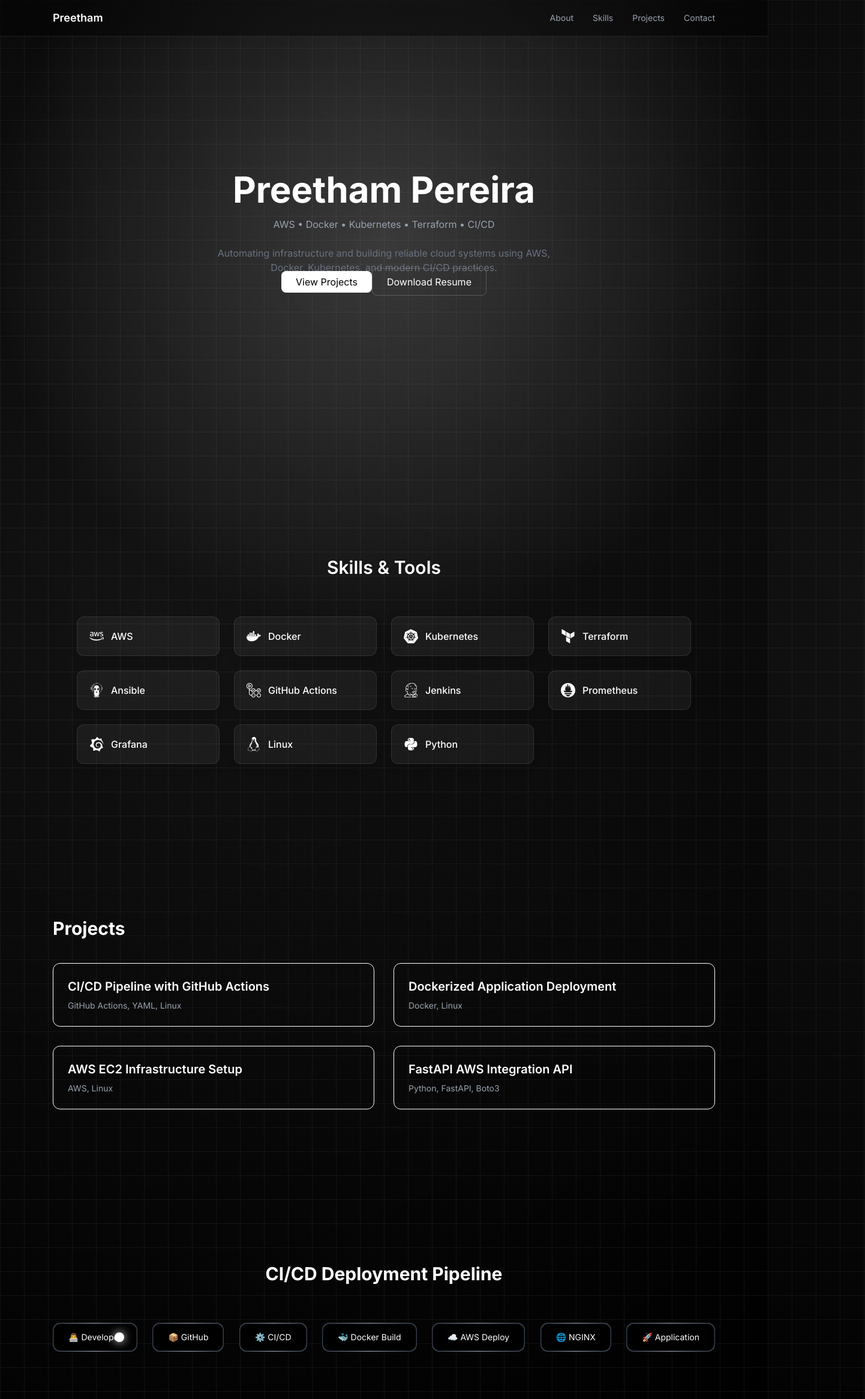
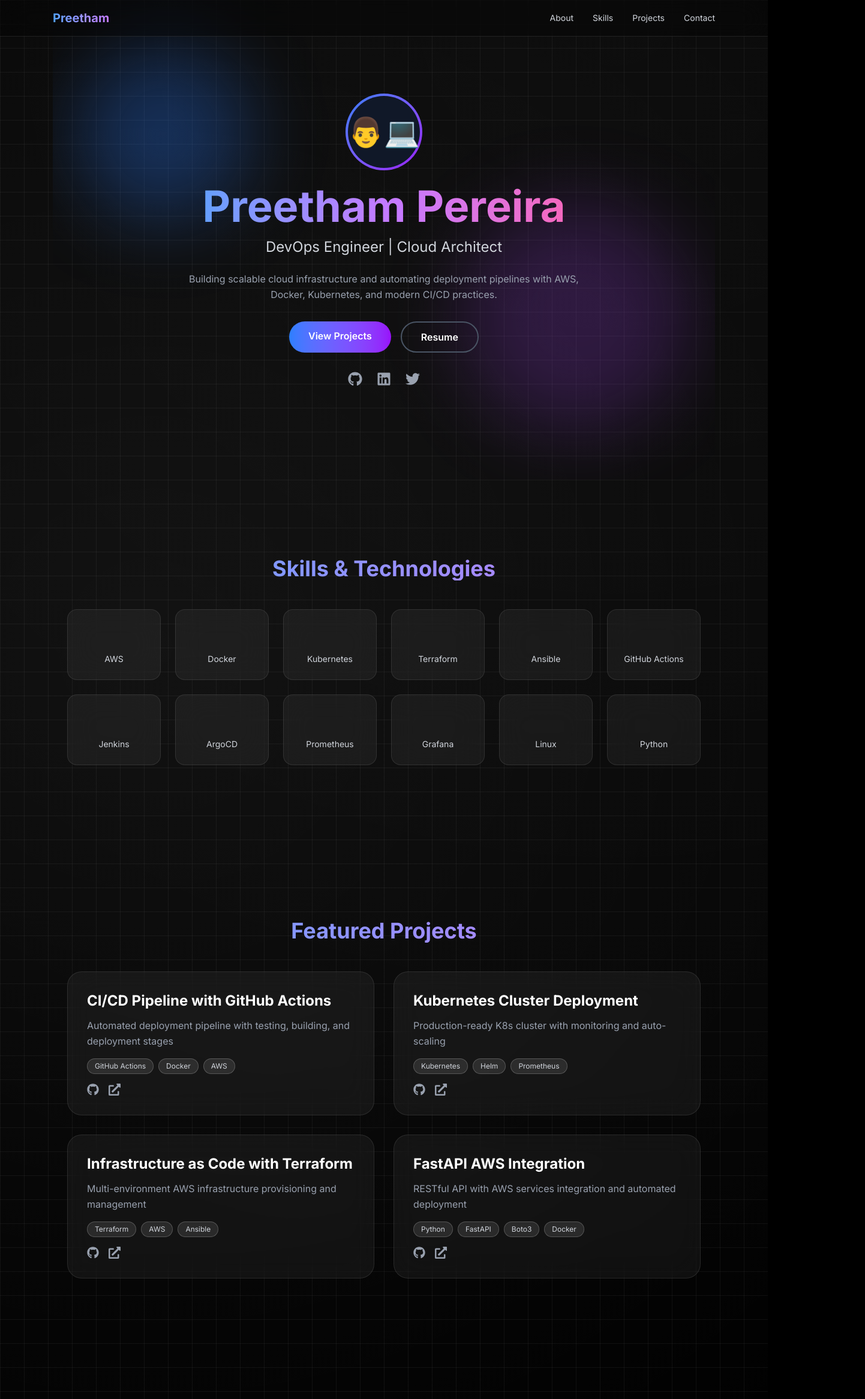
Before and after one commit to cloud-with-preetham/devops-portfolio, a Next.js app: page / in a window 1280 px wide. Shown: the top 2333 px of the page at 60% size, 1442 px wide, since content can reach past the window. Built offline with nearby package versions, Linux system fonts and the light colour scheme.

Commit message:
chore: Components added successfully

```diff
--- a/components/About.tsx
+++ b/components/About.tsx
@@ -1,27 +1,31 @@
+"use client";
+
+import { motion } from "framer-motion";
+
 export default function About() {
   return (
-    <section id="about" className="py-32">
-
-<div className="max-w-4xl mx-auto text-center">
-
-<h2 className="text-4xl font-bold mb-8">
+    <section id="about" className="py-32 px-6">
+      <div className="max-w-4xl mx-auto">
+        <motion.div
+          initial={{ opacity: 0, y: 50 }}
+          whileInView={{ opacity: 1, y: 0 }}
+          viewport={{ once: true }}
+          className="backdrop-blur-xl bg-white/5 border border-white/10 rounded-3xl p-12 shadow-2xl"
+        >
+          <h2 className="text-4xl font-bold mb-8 bg-linear-to-r from-blue-400 to-purple-400 bg-clip-text text-transparent">
             About Me
           </h2>
 
-<p className="text-lg text-gray-400 leading-relaxed">
-
-I'm <span className="text-white font-semibold">Preetham Pereira</span>,
+          <p className="text-lg text-gray-300 leading-relaxed">
+            I&apos;m <span className="text-white font-semibold">Preetham Pereira</span>,
             a DevOps engineer focused on building scalable cloud infrastructure
             and automated CI/CD pipelines.
-
+            <br /><br />
             I work with technologies like
-<span className="text-white"> AWS, Docker, Kubernetes, and GitHub Actions</span>
-to streamline development and deployment workflows.
-
+            <span className="text-purple-400 font-semibold"> AWS, Docker, Kubernetes, and GitHub Actions</span> to streamline development and deployment workflows.
           </p>
-
+        </motion.div>
       </div>
-
     </section>
   );
 }
--- a/components/Contact.tsx
+++ b/components/Contact.tsx
@@ -1,31 +1,55 @@
+"use client";
+
+import { motion } from "framer-motion";
+import { FaGithub, FaLinkedin, FaTwitter, FaEnvelope } from "react-icons/fa";
+
 export default function Contact() {
+  const socials = [
+    { name: "GitHub", icon: <FaGithub />, url: "https://github.com/cloud-with-preetham", color: "hover:text-blue-400" },
+    { name: "LinkedIn", icon: <FaLinkedin />, url: "https://linkedin.com/in/preetham-pereira", color: "hover:text-sky-400" },
+    { name: "Twitter", icon: <FaTwitter />, url: "https://x.com/yourcloudguy_", color: "hover:text-purple-400" },
+  ];
+
   return (
-    <section id="contact" className="py-32">
+    <section id="contact" className="py-32 px-6">
+      <div className="max-w-4xl mx-auto text-center">
+        <motion.div
+          initial={{ opacity: 0, y: 50 }}
+          whileInView={{ opacity: 1, y: 0 }}
+          viewport={{ once: true }}
+          className="backdrop-blur-xl bg-white/5 border border-white/10 rounded-3xl p-12"
+        >
+          <h2 className="text-4xl font-bold mb-6 bg-linear-to-r from-blue-400 to-purple-400 bg-clip-text text-transparent">
+            Let's Connect
+          </h2>
 
-      <h2 className="text-3xl font-bold mb-6">
-        Contact
-      </h2>
+          <p className="text-gray-400 mb-8">
+            Interested in working together? Feel free to reach out!
+          </p>
 
-      <p className="text-gray-400 mb-6">
-        reachout.preetham@gmail.com
-      </p>
+          <motion.a
+            whileHover={{ scale: 1.05 }}
+            href="mailto:reachout.preetham@gmail.com"
+            className="inline-flex items-center gap-2 px-8 py-4 bg-linear-to-r from-blue-500 to-purple-600 rounded-full font-semibold hover:shadow-lg hover:shadow-purple-500/50 transition mb-8"
+          >
+            <FaEnvelope />
+            reachout.preetham@gmail.com
+          </motion.a>
 
-      <div className="flex justify-center gap-6">
-
-        <a href="https://github.com/cloud-with-preetham">
-          GitHub
-        </a>
-
-        <a href="https://linkedin.com/in/preetham-pereira">
-          LinkedIn
-        </a>
-
-        <a href="https://x.com/yourcloudguy_">
-          Twitter
-        </a>
-
+          <div className="flex justify-center gap-6 mt-8">
+            {socials.map((social) => (
+              <motion.a
+                key={social.name}
+                whileHover={{ scale: 1.2, y: -5 }}
+                href={social.url}
+                className={`text-3xl text-gray-400 ${social.color} transition`}
+              >
+                {social.icon}
+              </motion.a>
+            ))}
+          </div>
+        </motion.div>
       </div>
-
     </section>
   );
 }
--- a/components/GithubStats.tsx
+++ b/components/GithubStats.tsx
@@ -1,3 +1,5 @@
+import Image from "next/image";
+
 export default function GithubStats() {
   return (
     <section className="py-32">
@@ -10,10 +12,12 @@
 
         <img
           src="https://github-readme-stats.vercel.app/api?username=cloud-with-preetham&show_icons=true&theme=dark"
+          alt="GitHub Stats"
         />
 
         <img
           src="https://github-readme-stats.vercel.app/api/top-langs/?username=cloud-with-preetham&layout=compact&theme=dark"
+          alt="Top Languages"
         />
 
       </div>
--- a/components/Hero.tsx
+++ b/components/Hero.tsx
@@ -1,44 +1,78 @@
 "use client";
 
 import { motion } from "framer-motion";
+import { FaGithub, FaLinkedin, FaTwitter } from "react-icons/fa";
 
 export default function Hero() {
   return (
-    <section className=" pt-32 pb-40 hero-glow h-screen flex items-center justify-center text-center">
+    <section className="min-h-screen flex items-center justify-center relative overflow-hidden">
+      {/* Gradient Orbs */}
+      <div className="absolute top-20 left-10 w-72 h-72 bg-blue-500/30 rounded-full blur-3xl"></div>
+      <div className="absolute bottom-20 right-10 w-96 h-96 bg-purple-500/20 rounded-full blur-3xl"></div>
+
       <motion.div
-        initial={{ opacity: 0, y: 50 }}
+        initial={{ opacity: 0, y: 30 }}
         animate={{ opacity: 1, y: 0 }}
+        transition={{ duration: 0.8 }}
+        className="text-center z-10 px-6"
       >
-        <h1 className="text-6xl font-bold">
-        Preetham Pereira
+        <motion.div
+          initial={{ scale: 0.5, opacity: 0 }}
+          animate={{ scale: 1, opacity: 1 }}
+          transition={{ delay: 0.2, duration: 0.5 }}
+          className="mb-6"
+        >
+          <div className="w-32 h-32 mx-auto rounded-full bg-linear-to-br from-blue-500 to-purple-600 p-1">
+            <div className="w-full h-full rounded-full bg-gray-900 flex items-center justify-center text-5xl">
+              👨💻
+            </div>
+          </div>
+        </motion.div>
+
+        <h1 className="text-6xl md:text-7xl font-bold mb-4 bg-linear-to-r from-blue-400 via-purple-400 to-pink-400 bg-clip-text text-transparent">
+          Preetham Pereira
         </h1>
 
-        <p className="text-gray-400 mt-4">
-        AWS • Docker • Kubernetes • Terraform • CI/CD
+        <p className="text-xl md:text-2xl text-gray-300 mb-6">
+          DevOps Engineer | Cloud Architect
         </p>
 
-        <p className="mt-6 max-w-xl mx-auto text-gray-500">
-        Automating infrastructure and building reliable cloud systems using
-        AWS, Docker, Kubernetes, and modern CI/CD practices.
+        <p className="text-gray-400 max-w-2xl mx-auto mb-8 leading-relaxed">
+          Building scalable cloud infrastructure and automating deployment pipelines
+          with AWS, Docker, Kubernetes, and modern CI/CD practices.
         </p>
-        <div className="max-w-4xl mx-auto text-center">
-          <a
+
+        <div className="flex gap-4 justify-center mb-8">
+          <motion.a
+            whileHover={{ scale: 1.05 }}
+            whileTap={{ scale: 0.95 }}
             href="#projects"
-            className="bg-white text-black px-6 py-2 rounded-lg"
+            className="px-8 py-3 bg-linear-to-r from-blue-500 to-purple-600 rounded-full font-semibold hover:shadow-lg hover:shadow-purple-500/50 transition"
           >
             View Projects
-          </a>
+          </motion.a>
+          <motion.a
+            whileHover={{ scale: 1.05 }}
+            whileTap={{ scale: 0.95 }}
+            href="/Preetham_Pereira_Devops_resume.pdf"
+            className="px-8 py-3 border-2 border-gray-600 rounded-full font-semibold hover:border-purple-500 hover:bg-purple-500/10 transition"
+          >
+            Resume
+          </motion.a>
+        </div>
 
-          <a
-            href="/Preetham_Pereira_Devops_resume.pdf"
-            download
-            className="px-6 py-3 rounded-lg border border-white/20 hover:bg-white hover:text-black transition"
-            >
-            Download Resume
-          </a>
+        <div className="flex gap-6 justify-center text-2xl">
+          <motion.a whileHover={{ scale: 1.2, color: "#3b82f6" }} href="https://github.com/cloud-with-preetham" className="text-gray-400 hover:text-blue-400 transition">
+            <FaGithub />
+          </motion.a>
+          <motion.a whileHover={{ scale: 1.2, color: "#0ea5e9" }} href="https://linkedin.com/in/preetham-pereira" className="text-gray-400 hover:text-sky-400 transition">
+            <FaLinkedin />
+          </motion.a>
+          <motion.a whileHover={{ scale: 1.2, color: "#8b5cf6" }} href="https://x.com/yourcloudguy_" className="text-gray-400 hover:text-purple-400 transition">
+            <FaTwitter />
+          </motion.a>
         </div>
       </motion.div>
-
     </section>
   );
 }
--- a/components/Navbar.tsx
+++ b/components/Navbar.tsx
@@ -1,63 +1,35 @@
 "use client";
 
-import { Link } from "react-scroll";
+import { motion } from "framer-motion";
 
 export default function Navbar() {
   return (
-    <nav className="fixed top-0 w-full backdrop-blur-lg bg-black/40 border-b border-white/10 z-50">
-
+    <motion.nav
+      initial={{ y: -100 }}
+      animate={{ y: 0 }}
+      className="fixed top-0 w-full backdrop-blur-xl bg-black/30 border-b border-white/10 z-50"
+    >
       <div className="max-w-6xl mx-auto px-6 py-4 flex justify-between items-center">
-
-        <h1 className="font-semibold text-lg">
+        <motion.h1
+          whileHover={{ scale: 1.05 }}
+          className="font-bold text-xl bg-linear-to-r from-blue-400 to-purple-400 bg-clip-text text-transparent"
+        >
           Preetham
-        </h1>
+        </motion.h1>
 
         <div className="flex gap-8 text-sm">
-
-          <Link
-            to="about"
-            smooth={true}
-            duration={500}
-            offset={-80}
-            className="cursor-pointer text-gray-400 hover:text-white transition"
-          >
-            About
-          </Link>
-
-          <Link
-            to="skills"
-            smooth={true}
-            duration={500}
-            offset={-80}
-            className="cursor-pointer text-gray-400 hover:text-white transition"
-          >
-            Skills
-          </Link>
-
-          <Link
-            to="projects"
-            smooth={true}
-            duration={500}
-            offset={-80}
-            className="cursor-pointer text-gray-400 hover:text-white transition"
-          >
-            Projects
-          </Link>
-
-          <Link
-            to="contact"
-            smooth={true}
-            duration={500}
-            offset={-80}
-            className="cursor-pointer text-gray-400 hover:text-white transition"
-          >
-            Contact
-          </Link>
-
+          {["About", "Skills", "Projects", "Contact"].map((item) => (
+            <motion.a
+              key={item}
+              whileHover={{ scale: 1.1, color: "#a78bfa" }}
+              href={`#${item.toLowerCase()}`}
+              className="text-gray-300 hover:text-purple-400 transition"
+            >
+              {item}
+            </motion.a>
+          ))}
         </div>
-
       </div>
-
-    </nav>
+    </motion.nav>
   );
 }
--- a/components/Projects.tsx
+++ b/components/Projects.tsx
@@ -1,51 +1,87 @@
+"use client";
+
+import { motion } from "framer-motion";
+import { FaGithub, FaExternalLinkAlt } from "react-icons/fa";
+
 export default function Projects() {
-
   const projects = [
     {
       title: "CI/CD Pipeline with GitHub Actions",
-      tech: "GitHub Actions, YAML, Linux"
+      description: "Automated deployment pipeline with testing, building, and deployment stages",
+      tech: ["GitHub Actions", "Docker", "AWS"],
+      gradient: "from-blue-500 to-cyan-500"
     },
     {
-      title: "Dockerized Application Deployment",
-      tech: "Docker, Linux"
+      title: "Kubernetes Cluster Deployment",
+      description: "Production-ready K8s cluster with monitoring and auto-scaling",
+      tech: ["Kubernetes", "Helm", "Prometheus"],
+      gradient: "from-purple-500 to-pink-500"
     },
     {
-      title: "AWS EC2 Infrastructure Setup",
-      tech: "AWS, Linux"
+      title: "Infrastructure as Code with Terraform",
+      description: "Multi-environment AWS infrastructure provisioning and management",
+      tech: ["Terraform", "AWS", "Ansible"],
+      gradient: "from-orange-500 to-red-500"
     },
     {
-      title: "FastAPI AWS Integration API",
-      tech: "Python, FastAPI, Boto3"
+      title: "FastAPI AWS Integration",
+      description: "RESTful API with AWS services integration and automated deployment",
+      tech: ["Python", "FastAPI", "Boto3", "Docker"],
+      gradient: "from-green-500 to-teal-500"
     }
   ];
 
   return (
-    <section id="projects" className="py-32">
+    <section id="projects" className="py-32 px-6">
+      <div className="max-w-6xl mx-auto">
+        <h2 className="text-4xl font-bold mb-12 text-center bg-linear-to-r from-blue-400 to-purple-400 bg-clip-text text-transparent">
+          Featured Projects
+        </h2>
 
-      <h2 className="text-3xl font-bold mb-10">
-        Projects
-      </h2>
+        <div className="grid md:grid-cols-2 gap-8">
+          {projects.map((project, index) => (
+            <motion.div
+              key={project.title}
+              initial={{ opacity: 0, y: 50 }}
+              whileInView={{ opacity: 1, y: 0 }}
+              whileHover={{ y: -10 }}
+              viewport={{ once: true }}
+              transition={{ delay: index * 0.1 }}
+              className="group relative backdrop-blur-xl bg-white/5 border border-white/10 rounded-3xl p-8 hover:bg-white/10 transition overflow-hidden"
+            >
+              <div className={`absolute inset-0 bg-linear-to-br ${project.gradient} opacity-0 group-hover:opacity-10 transition`}></div>
 
-      <div className="grid md:grid-cols-2 gap-8">
+              <h3 className="text-2xl font-bold mb-3 text-white group-hover:text-transparent group-hover:bg-linear-to-r group-hover:bg-clip-text group-hover:from-blue-400 group-hover:to-purple-400 transition">
+                {project.title}
+              </h3>
 
-        {projects.map((p) => (
-          <div
-            key={p.title}
-            className="border p-6 rounded-xl hover:bg-white hover:text-black transition"
-          >
-            <h3 className="text-xl font-semibold mb-2">
-              {p.title}
-            </h3>
+              <p className="text-gray-400 mb-4 leading-relaxed">
+                {project.description}
+              </p>
 
-            <p className="text-sm text-gray-400">
-              {p.tech}
-            </p>
+              <div className="flex flex-wrap gap-2 mb-4">
+                {project.tech.map((tech) => (
+                  <span
+                    key={tech}
+                    className="px-3 py-1 text-xs rounded-full bg-white/10 text-gray-300 border border-white/20"
+                  >
+                    {tech}
+                  </span>
+                ))}
+              </div>
 
-          </div>
-        ))}
-
+              <div className="flex gap-4 text-gray-400">
+                <motion.a whileHover={{ scale: 1.1 }} className="hover:text-purple-400 transition">
+                  <FaGithub className="text-xl" />
+                </motion.a>
+                <motion.a whileHover={{ scale: 1.1 }} className="hover:text-purple-400 transition">
+                  <FaExternalLinkAlt className="text-xl" />
+                </motion.a>
+              </div>
+            </motion.div>
+          ))}
+        </div>
       </div>
-
     </section>
   );
 }
--- a/components/Skills.tsx
+++ b/components/Skills.tsx
@@ -1,73 +1,51 @@
 "use client";
 
 import { motion } from "framer-motion";
-import {
-  FaDocker,
-  FaAws,
-  FaLinux,
-  FaPython
-} from "react-icons/fa";
-
-import {
-  SiKubernetes,
-  SiTerraform,
-  SiPrometheus,
-  SiGrafana,
-  SiJenkins,
-  SiGithubactions,
-  SiArgo
-} from "react-icons/si";
+import { FaAws, FaDocker, FaGithub, FaPython, FaLinux } from "react-icons/fa";
+import { SiKubernetes, SiTerraform, SiAnsible, SiJenkins, SiPrometheus, SiGrafana, SiArgo } from "react-icons/si";
 
 export default function Skills() {
-
   const skills = [
-  { name: "AWS", icon: <FaAws /> },
-  { name: "Docker", icon: <FaDocker /> },
-  { name: "Kubernetes", icon: <SiKubernetes /> },
-  { name: "Terraform", icon: <SiTerraform /> },
-  { name: "Ansible", icon: <SiArgo /> },
-  { name: "GitHub Actions", icon: <SiGithubactions /> },
-  { name: "Jenkins", icon: <SiJenkins /> },
-  { name: "Prometheus", icon: <SiPrometheus /> },
-  { name: "Grafana", icon: <SiGrafana /> },
-  { name: "Linux", icon: <FaLinux /> },
-  { name: "Python", icon: <FaPython /> }
+    { name: "AWS", icon: <FaAws />, color: "from-orange-400 to-yellow-400" },
+    { name: "Docker", icon: <FaDocker />, color: "from-blue-400 to-cyan-400" },
+    { name: "Kubernetes", icon: <SiKubernetes />, color: "from-blue-500 to-purple-500" },
+    { name: "Terraform", icon: <SiTerraform />, color: "from-purple-400 to-pink-400" },
+    { name: "Ansible", icon: <SiAnsible />, color: "from-red-400 to-orange-400" },
+    { name: "GitHub Actions", icon: <FaGithub />, color: "from-gray-400 to-gray-600" },
+    { name: "Jenkins", icon: <SiJenkins />, color: "from-red-500 to-orange-500" },
+    { name: "ArgoCD", icon: <SiArgo />, color: "from-orange-400 to-red-400" },
+    { name: "Prometheus", icon: <SiPrometheus />, color: "from-orange-500 to-red-500" },
+    { name: "Grafana", icon: <SiGrafana />, color: "from-orange-400 to-yellow-500" },
+    { name: "Linux", icon: <FaLinux />, color: "from-yellow-400 to-orange-400" },
+    { name: "Python", icon: <FaPython />, color: "from-blue-400 to-yellow-400" },
   ];
 
   return (
-<section id="skills" className="py-32">
-
-<h2 className="text-3xl font-semibold mb-16 text-center">
-Skills & Tools
+    <section id="skills" className="py-32 px-6">
+      <div className="max-w-6xl mx-auto">
+        <h2 className="text-4xl font-bold mb-12 text-center bg-linear-to-r from-blue-400 to-purple-400 bg-clip-text text-transparent">
+          Skills & Technologies
         </h2>
 
-<div className="grid grid-cols-2 md:grid-cols-4 gap-6 max-w-5xl mx-auto">
-
-{skills.map((skill) => (
-
+        <div className="grid grid-cols-2 md:grid-cols-4 lg:grid-cols-6 gap-6">
+          {skills.map((skill, index) => (
             <motion.div
               key={skill.name}
-whileHover={{ scale: 1.08 }}
-className="flex items-center gap-3 p-5 rounded-xl
-bg-white/5 border border-white/10
-hover:bg-white hover:text-black
-transition shadow-lg"
+              initial={{ opacity: 0, scale: 0.8 }}
+              whileInView={{ opacity: 1, scale: 1 }}
+              whileHover={{ scale: 1.1, y: -5 }}
+              viewport={{ once: true }}
+              transition={{ delay: index * 0.05 }}
+              className="backdrop-blur-xl bg-white/5 border border-white/10 rounded-2xl p-6 text-center hover:bg-white/10 transition group"
             >
-
-<div className="text-2xl">
+              <div className={`text-4xl mb-3 bg-linear-to-br ${skill.color} bg-clip-text text-transparent`}>
                 {skill.icon}
               </div>
-
-<p className="font-medium">
-{skill.name}
-</p>
-
+              <p className="text-sm text-gray-300 group-hover:text-white transition">{skill.name}</p>
             </motion.div>
-
           ))}
-
         </div>
-
+      </div>
     </section>
   );
 }
```
Lines whose indentation alone changed are shown as unchanged.
